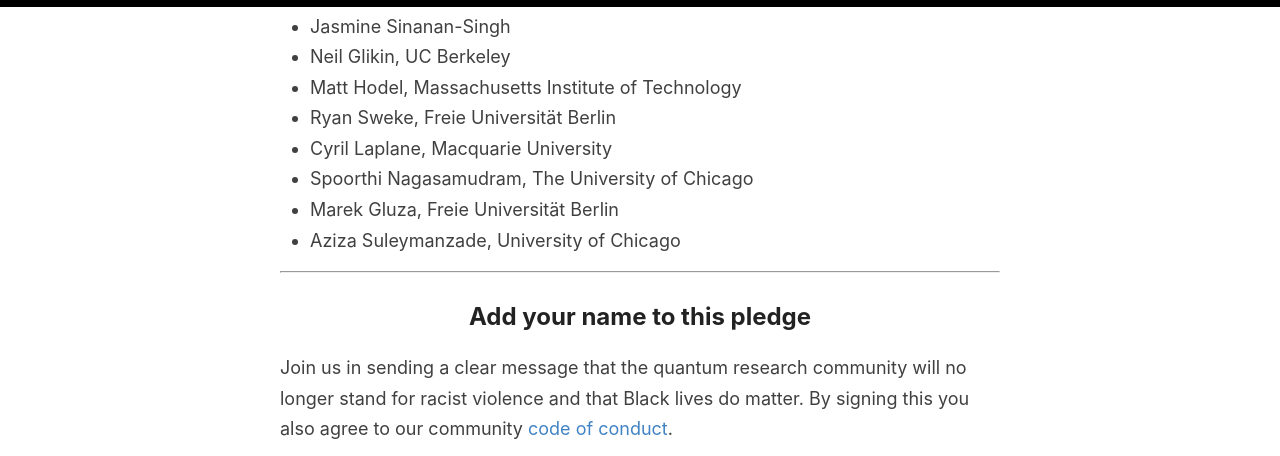
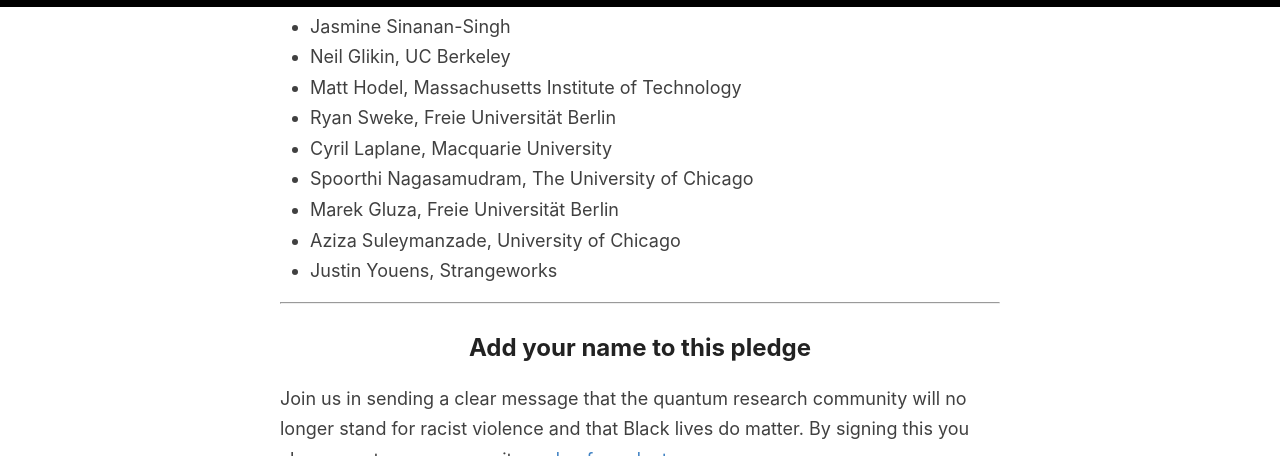
Before and after one commit to quantumforblacklives/quantumforblacklives.github.io, a Jekyll site: the page built from index.html, in a window 1280 px wide and 900 px high, scrolled down 4807 px, cut to the strip 0-456 px from the top of the window. Built offline with Jekyll 4.4.1, drawn with Linux system fonts in a browser that asks for light colours; the list of posts is cut into pages by our own code.

Commit message:
Add signature from Justin Youens.

```diff
--- a/_includes/signatories.md
+++ b/_includes/signatories.md
@@ -59,3 +59,4 @@
 - Spoorthi Nagasamudram, The University of Chicago
 - Marek Gluza, Freie Universität Berlin
 - Aziza Suleymanzade, University of Chicago
+- Justin Youens, Strangeworks
```
